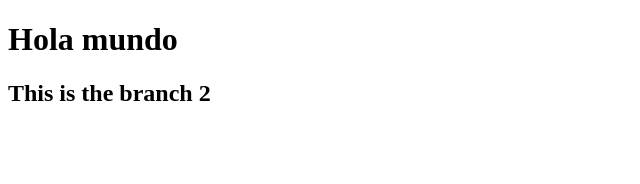
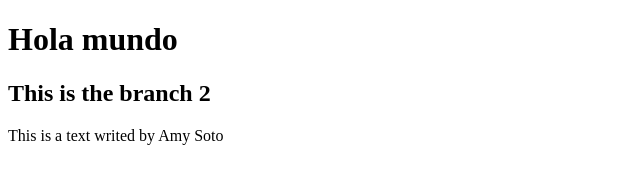
Before and after one commit to molki3/pruebas2, a plain HTML site: page index.html in a window 1280 px wide. Shown: the whole page, without its empty margins (0-640 px from the left). Drawn offline with Linux system fonts and the light colour scheme.

Commit message:
Updated text by Amy Soto

```diff
--- a/index.html
+++ b/index.html
@@ -8,5 +8,6 @@
 <body>
     <h1>Hola mundo</h1>
     <h2>This is the branch 2</h2>
+    <p>This is a text writed by Amy Soto</p>
 </body>
 </html>
```
